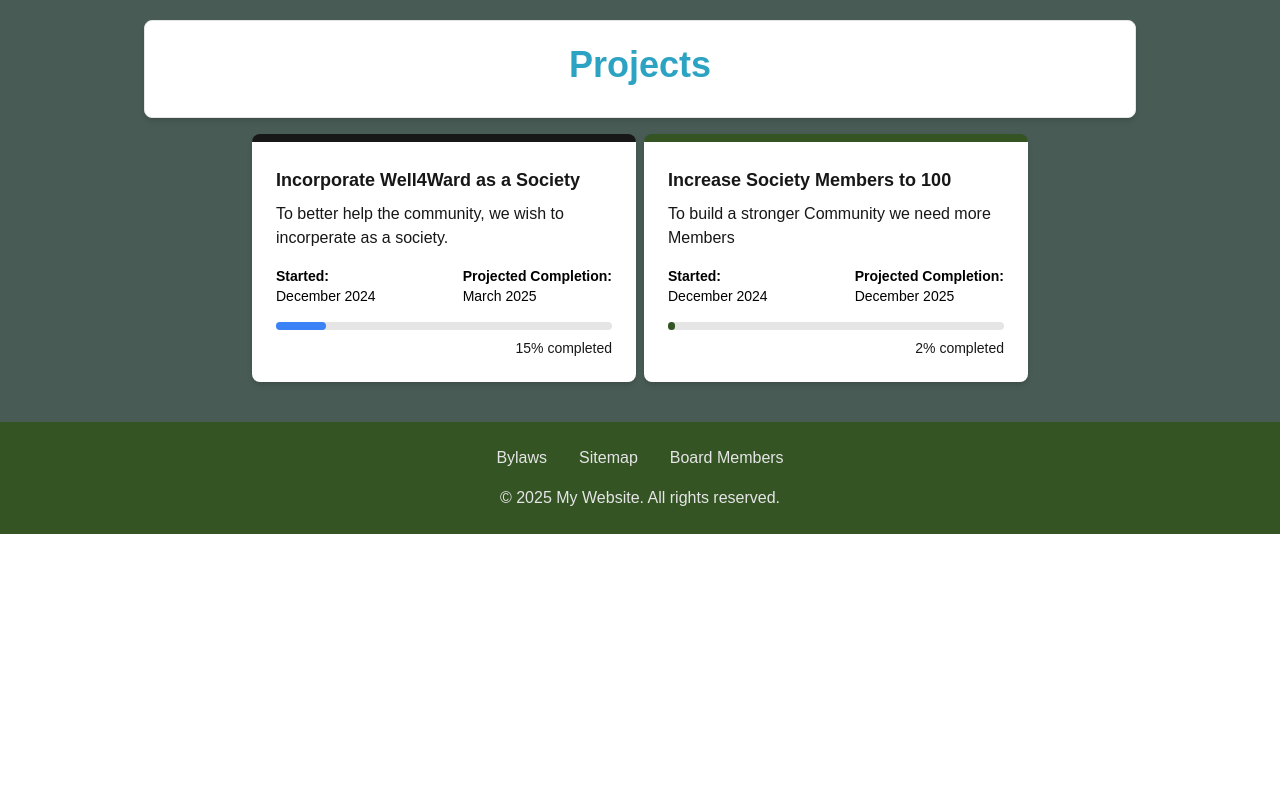
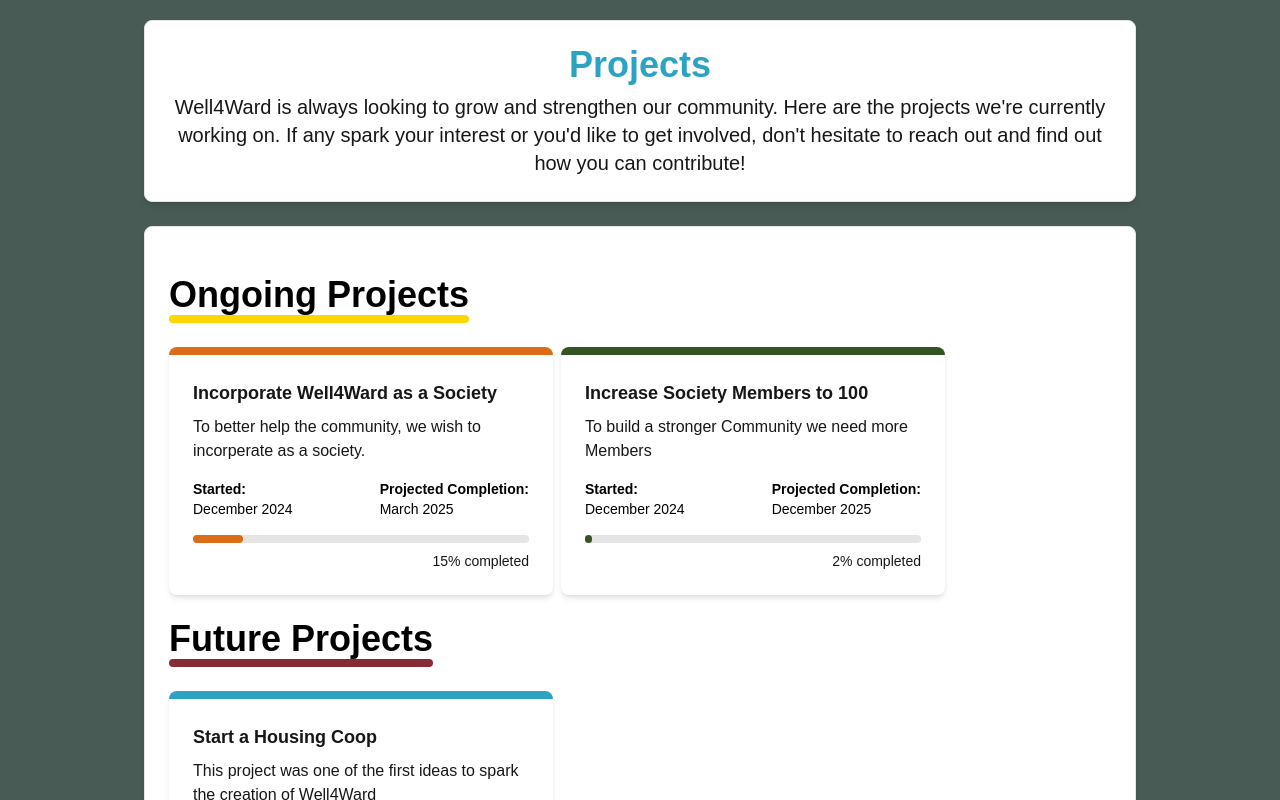
Before and after one commit to Jhemming93/well4ward_dev, a Next.js app: page /projects in a window 1280 px wide. Shown: the part 340-1140 px from the top of the page. Before the commit the page ends 874 px from the top, so only its background shows below. Built offline with nearby package versions, Linux system fonts and the light colour scheme.

Commit message:
updated projects

```diff
--- a/components/cards/Card_Page_Title.js
+++ b/components/cards/Card_Page_Title.js
@@ -1,11 +1,20 @@
+import { useState } from "react";
 import Title from "../parts/Title";
 
-export default function Card_Page_Title({ title, subtitle, tag, className }) {
+export default function Card_Page_Title({
+  title,
+  subtitle,
+  tag,
+  className,
+  border,
+}) {
+  const appliedBorder = border || "bg-brightYellow";
+
   return (
     <div className={`${styles.card} ${className}`}>
-      <div className="w-full mb-4">
+      <div className="w-fit mb-4">
         <Title as={tag} children={title} className={styles.title} />
-        <div className={styles.underline}></div>
+        <div className={`${styles.underline}  ${appliedBorder}`}></div>
       </div>
       <p className={styles.subtitle}>{subtitle}</p>
     </div>
@@ -16,5 +25,5 @@
   card: "w-full",
   title: "text-3xl font-bold text-black md:text-4xl",
   subtitle: "text-lg md:text-xl",
-  underline: "w-size-75 h-2 bg-brightYellow rounded-full",
+  underline: `w-full h-2  rounded-full`,
 };
--- a/components/cards/Card_Project.js
+++ b/components/cards/Card_Project.js
@@ -8,8 +8,8 @@
 }) {
   const coreColors = {
     autonomy: {
-      cardTop: "border-skyBlue",
-      progress: "bg-skyBlue",
+      cardTop: "border-earthyOrange",
+      progress: "bg-earthyOrange",
     },
     equality: {
       cardTop: "border-brightYellow",
--- a/pages/our_story/index.js
+++ b/pages/our_story/index.js
@@ -69,7 +69,7 @@
   idea: {
     title: "The Idea of Well4Ward",
     subtitle:
-      "Well4ward was an idea born from hardship and experiencing the lack of infrastructure to support all of society equitably. These experiences led to a vision of shared social infrastructure that is accessible to anyone who shares the vision and wishes to contribute. We believe all people have value to add to their communities, and what is lacking is infrastructure to connect people to the resources and communities they need to lead happy, productive lives. In our fast paced world where corporate profits often are centre stage, we see the possibility of a world centered on people and creating spaces for them to connect, grow and share in building a strong, resilient society for the benefit of all.7",
+      "Well4ward was an idea born from hardship and experiencing the lack of infrastructure to support all of society equitably. These experiences led to a vision of shared social infrastructure that is accessible to anyone who shares the vision and wishes to contribute. We believe all people have value to add to their communities, and what is lacking is infrastructure to connect people to the resources and communities they need to lead happy, productive lives. In our fast paced world where corporate profits often are centre stage, we see the possibility of a world centered on people and creating spaces for them to connect, grow and share in building a strong, resilient society for the benefit of all.",
     tag: "h3",
     className: "pb-4 md:pb-0 md:self-center",
   },
--- a/pages/projects/index.js
+++ b/pages/projects/index.js
@@ -1,13 +1,24 @@
-import Card_Page_Title from "@/components/cards/Card_Main_Page_Title";
+import Card_Main_Page_Title from "@/components/cards/Card_Main_Page_Title";
+import Card_Page_Title from "@/components/cards/Card_Page_Title";
 import Card_Project from "@/components/cards/Card_Project";
 
 export default function Projects() {
   return (
     <>
       <section>
-        <Card_Page_Title title={data.title} description={data.description} />
-        <div className="flex flex-wrap items-center justify-center gap-2 py-4">
-          {cards.map((card, index) => (
+        <Card_Main_Page_Title
+          title={mainTitle.title}
+          subtitle={mainTitle.description}
+          className={mainTitle.style}
+        />
+        <div className="  p-6 bg-white border border-gray rounded-lg shadow-md ">
+          <div className="flex flex-wrap gap-2 items-center md:items-start justify-center md:justify-normal my-6">
+            <Card_Page_Title
+              title={"Ongoing Projects"}
+              tag={"h3"}
+              className={""}
+            />
+            {cards.ongoing.map((card, index) => (
               <Card_Project
                 key={index}
                 title={card.title}
@@ -19,15 +30,36 @@
               />
             ))}
           </div>
+          <div className="flex flex-wrap gap-2 items-center md:items-start justify-center md:justify-normal">
+            <Card_Page_Title
+              title={"Future Projects"}
+              tag={"h3"}
+              className={""}
+              border="bg-brickRed"
+            />
+            {cards.future.map((card, index) => (
+              <Card_Project
+                key={index}
+                title={card.title}
+                description={card.description}
+                dateStarted={card.dateStarted}
+                dateCompletion={card.dateCompletion}
+                progress={card.progress}
+                coreColor={card.coreColor}
+              />
+            ))}
+          </div>
+        </div>
       </section>
     </>
   );
 }
 
-const data = {
+const mainTitle = {
   title: "Projects",
   description:
     "Well4Ward is always looking to grow and strengthen our community. Here are the projects we're currently working on. If any spark your interest or you'd like to get involved, don't hesitate to reach out and find out how you can contribute!",
+  style: "mb-6",
 };
 
 // Card Template
@@ -36,11 +68,12 @@
 //     description: "",
 //     dateStarted: "",
 //     dateCompletion: "",
-//     progress: ,
+//     progress: 0,
 //     coreColor: "",
 //   }
 
-const cards = [
+const cards = {
+  ongoing: [
     {
       title: "Incorporate Well4Ward as a Society",
       description:
@@ -58,4 +91,16 @@
       progress: "2",
       coreColor: "growth",
     },
-];
+  ],
+  future: [
+    {
+      title: "Start a Housing Coop",
+      description:
+        "This project was one of the first ideas to spark the creation of Well4Ward",
+      dateStarted: "Not Decided",
+      dateCompletion: "0000",
+      progress: 0,
+      coreColor: "stewardship",
+    },
+  ],
+};
```
Lines whose indentation alone changed are shown as unchanged.
